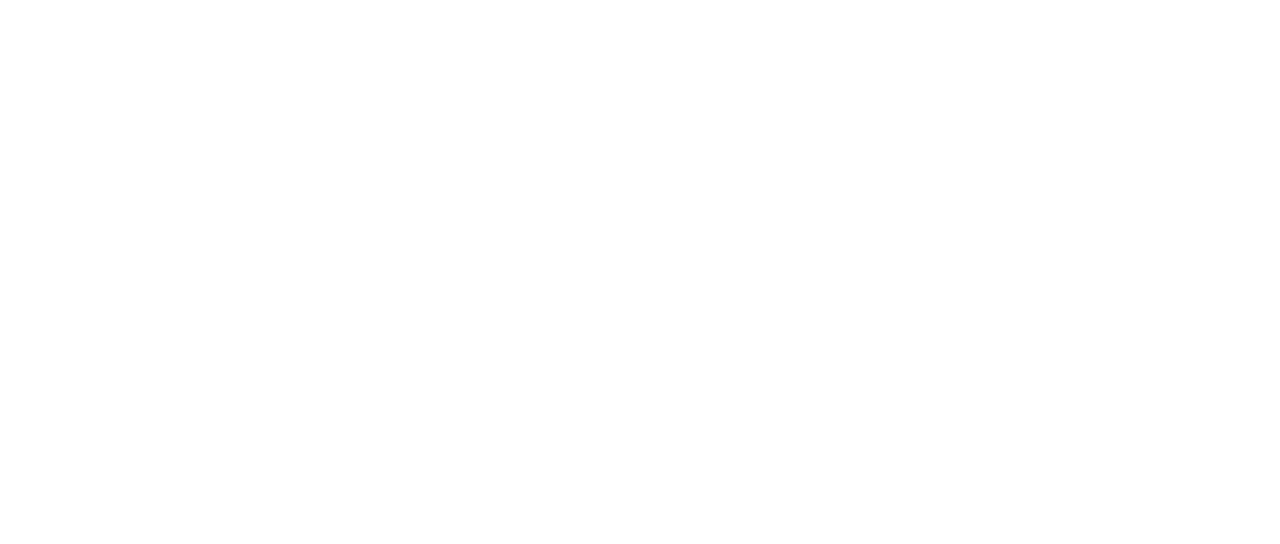
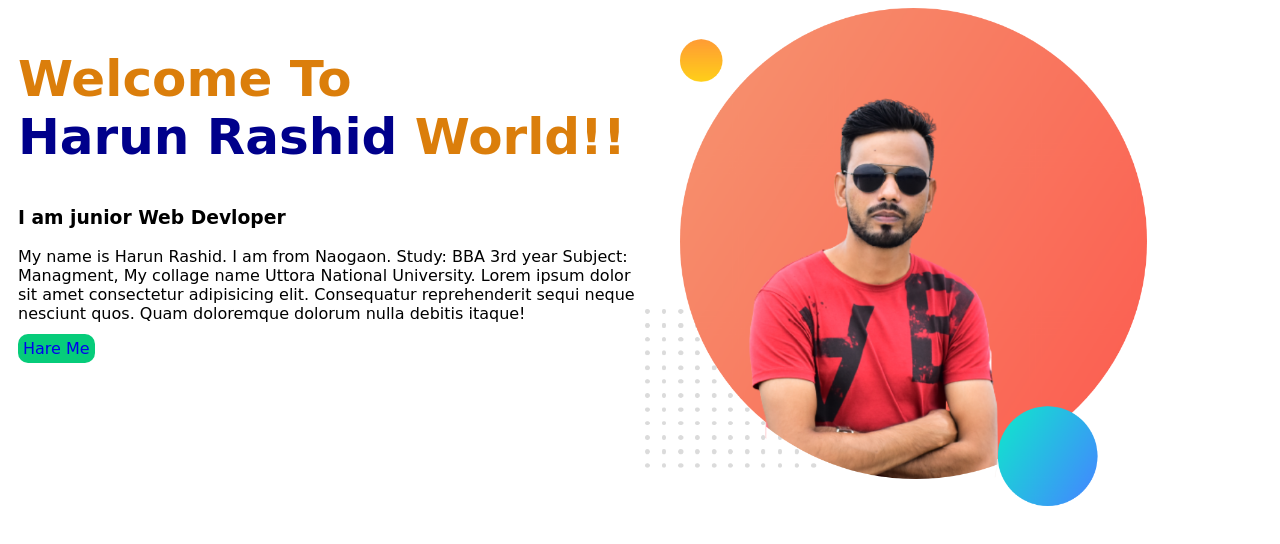
Before and after one commit to harunjk/harun-portfolio2, a plain HTML site: page index.html in a window 1280 px wide. Drawn offline with Linux system fonts and the light colour scheme.

Commit message:
first section

```diff
--- a/index.html
+++ b/index.html
@@ -8,6 +8,21 @@
     <link rel="stylesheet" href="style.css">
 </head>
 <body>
+    <section class="section">
+    <div class="half-with">
+        <h1>Welcome To <br> <span class="name">Harun Rashid</span> World!!</h1>
+        <h3>I am junior Web Devloper</h3>
+        <p>
+            My name is Harun Rashid. I am from Naogaon. Study: BBA 3rd year Subject: Managment,
+        My collage name  Uttora National University. Lorem ipsum dolor sit amet consectetur
+        adipisicing elit. Consequatur reprehenderit sequi neque nesciunt quos. Quam doloremque dolorum nulla debitis itaque!
+        </p>
+        <a target="_blank" href="https://www.facebook.com/" class="hare">Hare Me</a>
+    </div>
 
+    <div class="half-with">
+        <img src="images/jk1.png" alt="">
+    </div>
+    </section>
 </body>
 </html>
--- a/style.css
+++ b/style.css
@@ -0,0 +1,30 @@
+body{
+    font-family: 'Vina Sans', cursive;
+}
+
+h1{
+    font-size: 50px;
+    color: rgb(219, 126, 11);
+}
+.name{
+    color: darkblue;
+}
+
+.section{
+    display: flex;
+    padding-left: 10px;
+}
+
+.half-with{
+    width: 50%;
+}
+
+.half-with img{
+    width: 80%;
+}
+.hare{
+    background-color: rgb(6, 204, 122);
+    padding: 5px;
+    border-radius: 10px;
+    text-decoration: none;
+}
```
Also changed, not shown: images/dream-bg.png (added), images/exp-bg.png (added), images/jhankar.png (added), images/jhankar2.png (added), images/jk1.png (added), images/jk2.png (added), images/my-bg.png (added), images/my-bg2.png (added), images/top-banner.png (added), 3 other files.
